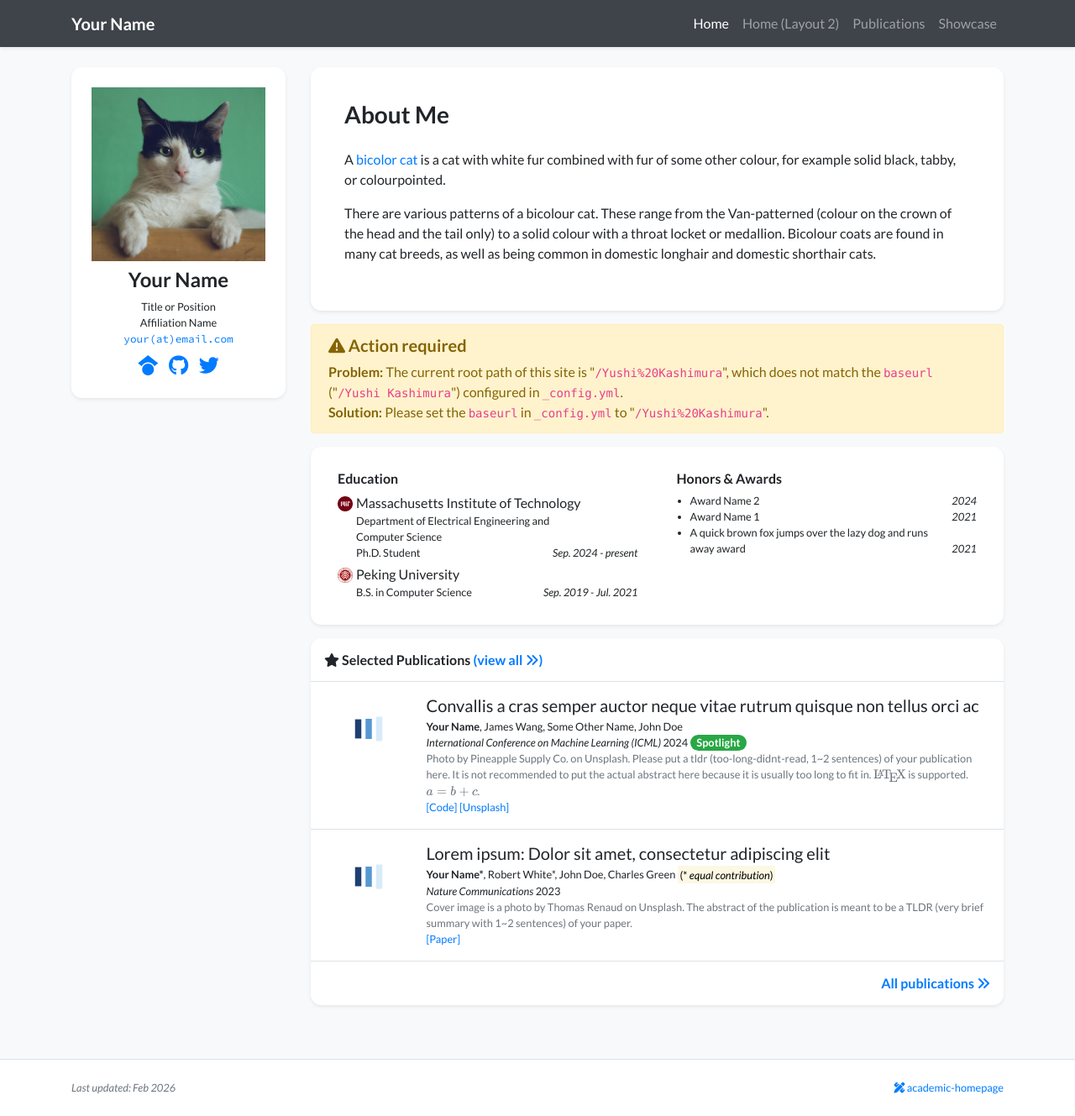
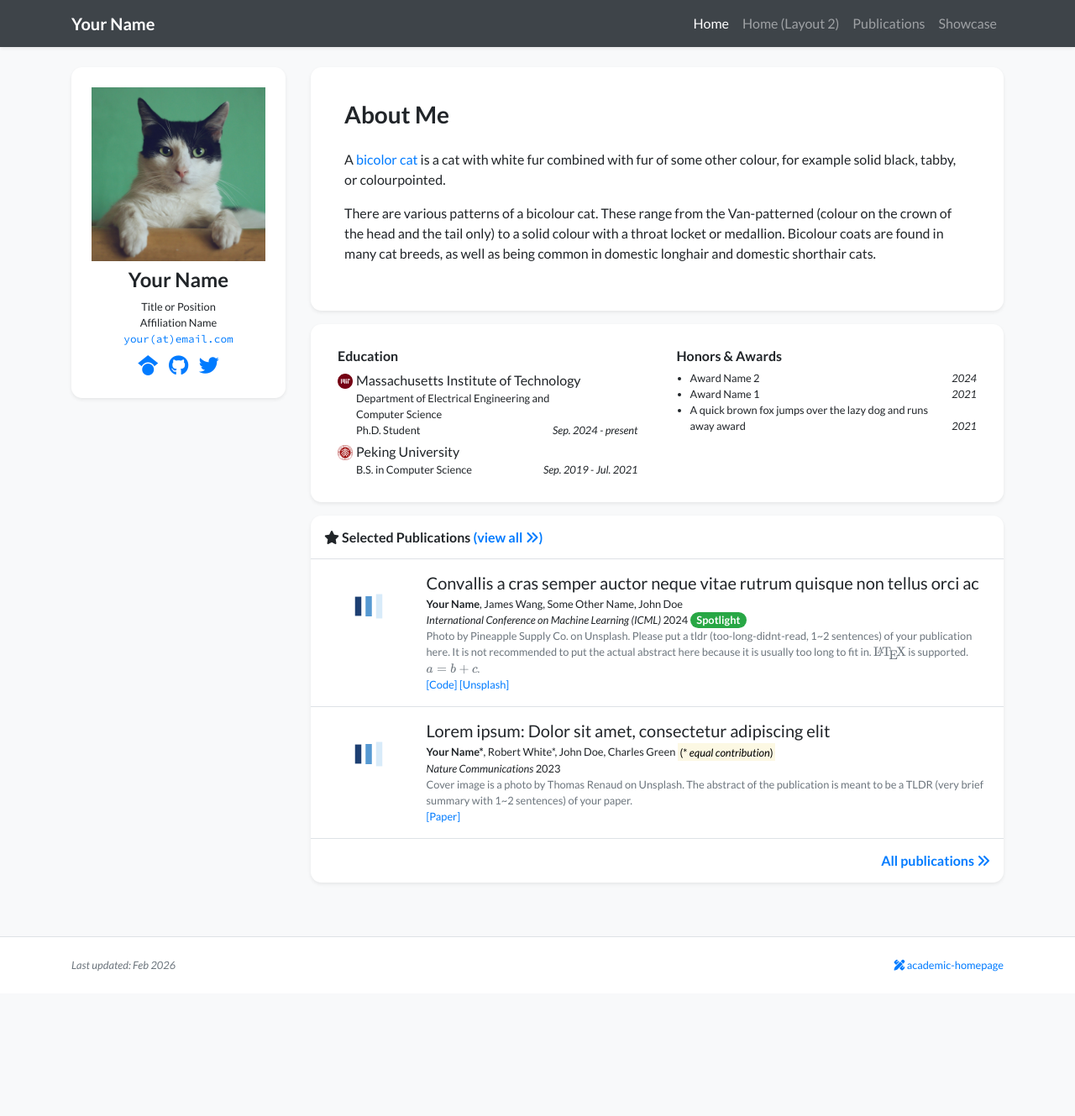
Before and after one commit to ys-kashimura/yushikashimura.github.io, a Jekyll site: the page built from index.html, in a window 1280 px wide and 1329 px high. Shown: the whole window at 84% size. Built offline with Jekyll 4.4.1, drawn with Linux system fonts in a browser that asks for light colours; nearby versions of some CDN libraries; a style sheet for code colours, icons or effects is not loaded.

Commit message:
Change baseurl to root path

```diff
--- a/_config.yml
+++ b/_config.yml
@@ -1,4 +1,4 @@
-baseurl: "/Yushi Kashimura" # the subpath of your site, e.g. /blog
+baseurl: "/" # the subpath of your site, e.g. /blog
 
 # Build settings
 markdown: kramdown
```
